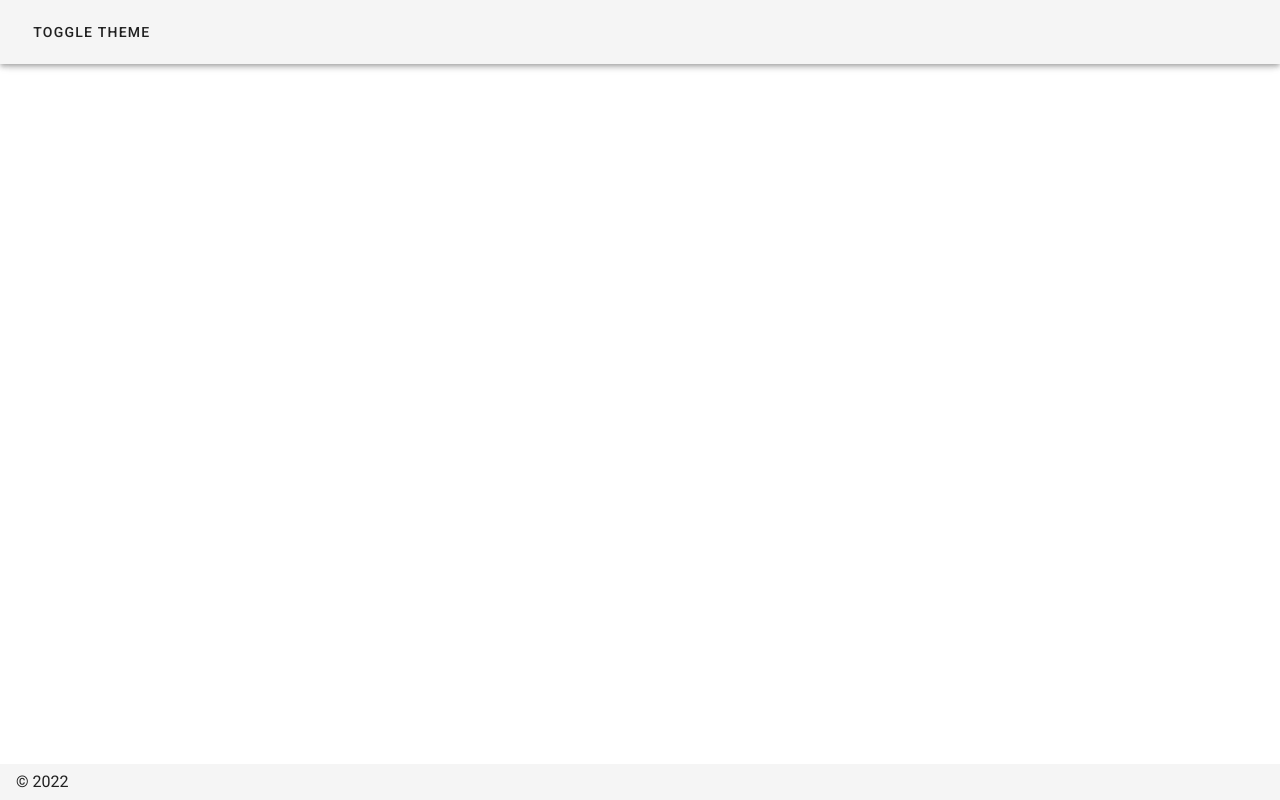
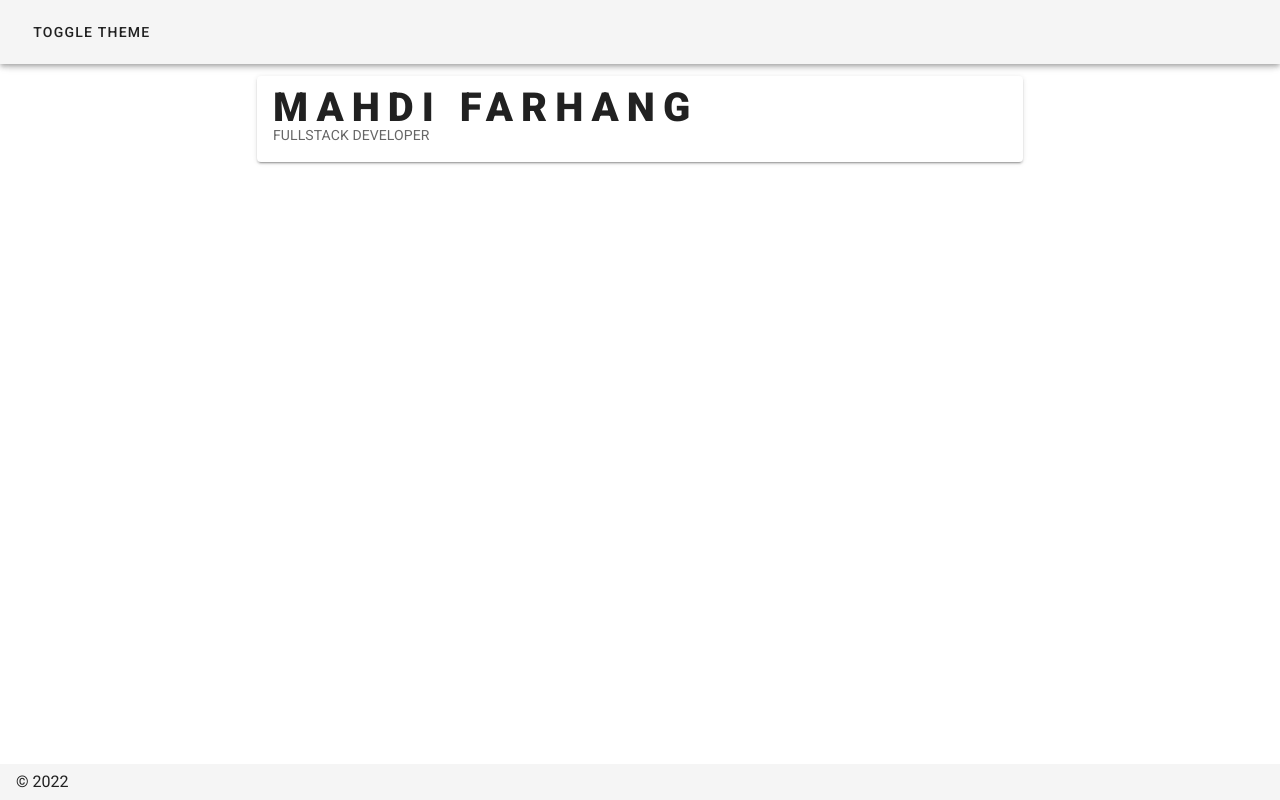
Before and after one commit to mahdifarhang/static-resume, a Nuxt app: page / in a window 1280 px wide. Built offline with nearby package versions, Linux system fonts and the light colour scheme.

Commit message:
show name and position

```diff
--- a/pages/index.vue
+++ b/pages/index.vue
@@ -1,11 +1,31 @@
 <template>
   <v-row justify="center" align="center">
-    <v-col cols="12" sm="8" md="6" />
+    <v-col cols="12" sm="12" md="10" lg="8" xl="6">
+      <v-card>
+        <v-card-title class="">
+          <span class="resume-title">{{ capitalize(getName()) }}</span>
+        </v-card-title>
+        <v-card-subtitle>{{ capitalize(position) }}</v-card-subtitle>
+      </v-card>
+    </v-col>
   </v-row>
 </template>
 
 <script>
+import { mapState, mapGetters } from 'vuex'
 export default {
-  name: 'IndexPage'
+  name: 'IndexPage',
+  computed: {
+    ...mapState('resume', ['position']),
+    ...mapGetters('resume', ['getName', 'capitalize'])
+  }
 }
 </script>
+
+<style>
+.resume-title {
+  font-weight: 800;
+  font-size: 2em;
+  letter-spacing: 0.2em;
+}
+</style>
```
